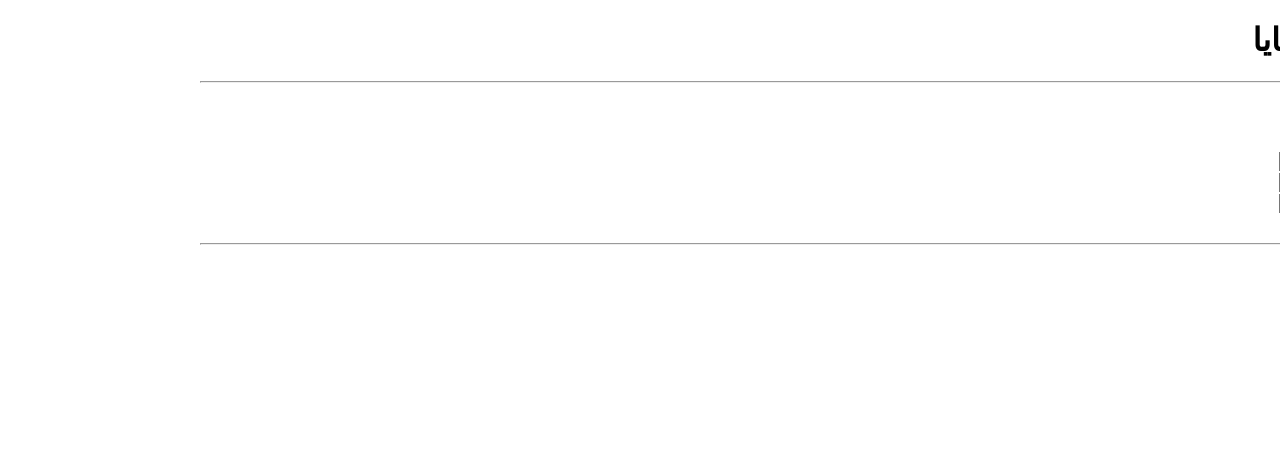
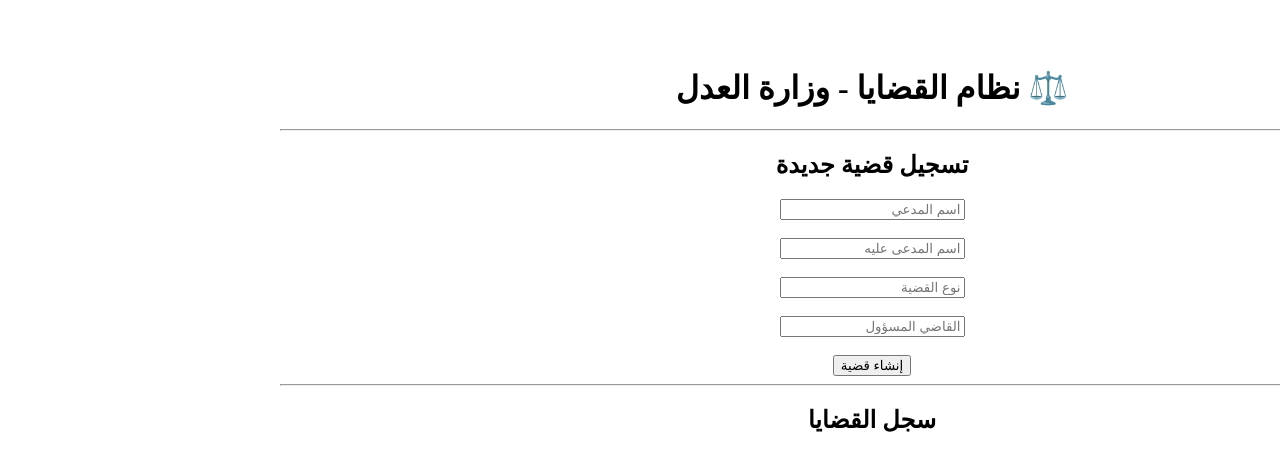
Before and after one commit to 38ed-ma/nice-justice, a Next.js app: page /cases in a window 1280 px wide. Shown: the top 470 px of the page. Built offline with nearby package versions, Linux system fonts and the light colour scheme.

Commit message:
Update page.tsx

```diff
--- a/app/cases/page.tsx
+++ b/app/cases/page.tsx
@@ -1,21 +1,24 @@
 "use client"
-import Link from "next/link"
+
 import { useState } from "react"
 
 export default function Cases() {
 
   const [cases, setCases] = useState<any[]>([])
+
   const [plaintiff, setPlaintiff] = useState("")
   const [defendant, setDefendant] = useState("")
   const [type, setType] = useState("")
+  const [judge, setJudge] = useState("")
 
   function addCase() {
 
     const newCase = {
-      id: cases.length + 1,
+      id: `NC-2026-${String(cases.length + 1).padStart(4, "0")}`,
       plaintiff,
       defendant,
       type,
+      judge,
       status: "جديدة"
     }
 
@@ -24,55 +27,72 @@ export default function Cases() {
     setPlaintiff("")
     setDefendant("")
     setType("")
+    setJudge("")
   }
 
+
   return (
-    <main>
+    <main style={{padding:"40px", textAlign:"center"}}>
 
-      <h1>⚖️ نظام القضايا</h1>
+      <h1>⚖️ نظام القضايا - وزارة العدل</h1>
 
       <hr />
 
-      <h2>إضافة قضية جديدة</h2>
+      <h2>تسجيل قضية جديدة</h2>
+
 
       <input
         placeholder="اسم المدعي"
         value={plaintiff}
-        onChange={(e) => setPlaintiff(e.target.value)}
+        onChange={(e)=>setPlaintiff(e.target.value)}
       />
 
-      <br />
+      <br /><br />
+
 
       <input
         placeholder="اسم المدعى عليه"
         value={defendant}
-        onChange={(e) => setDefendant(e.target.value)}
+        onChange={(e)=>setDefendant(e.target.value)}
       />
 
-      <br />
+      <br /><br />
+
 
       <input
         placeholder="نوع القضية"
         value={type}
-        onChange={(e) => setType(e.target.value)}
+        onChange={(e)=>setType(e.target.value)}
       />
 
-      <br />
+      <br /><br />
+
+
+      <input
+        placeholder="القاضي المسؤول"
+        value={judge}
+        onChange={(e)=>setJudge(e.target.value)}
+      />
+
+      <br /><br />
+
 
       <button onClick={addCase}>
-        إضافة القضية
+        إنشاء قضية
       </button>
 
 
       <hr />
 
-      <h2>القضايا المسجلة</h2>
 
-      {cases.map((item) => (
+      <h2>سجل القضايا</h2>
+
+
+      {cases.map((item)=>(
         <div key={item.id}>
 
           <h3>
-            رقم القضية: #{item.id}
+            📁 {item.id}
           </h3>
 
           <p>
@@ -88,6 +108,10 @@ export default function Cases() {
           </p>
 
           <p>
+            القاضي: {item.judge}
+          </p>
+
+          <p>
             الحالة: {item.status}
           </p>
 
@@ -96,6 +120,7 @@ export default function Cases() {
         </div>
       ))}
 
+
     </main>
   )
 }
```
